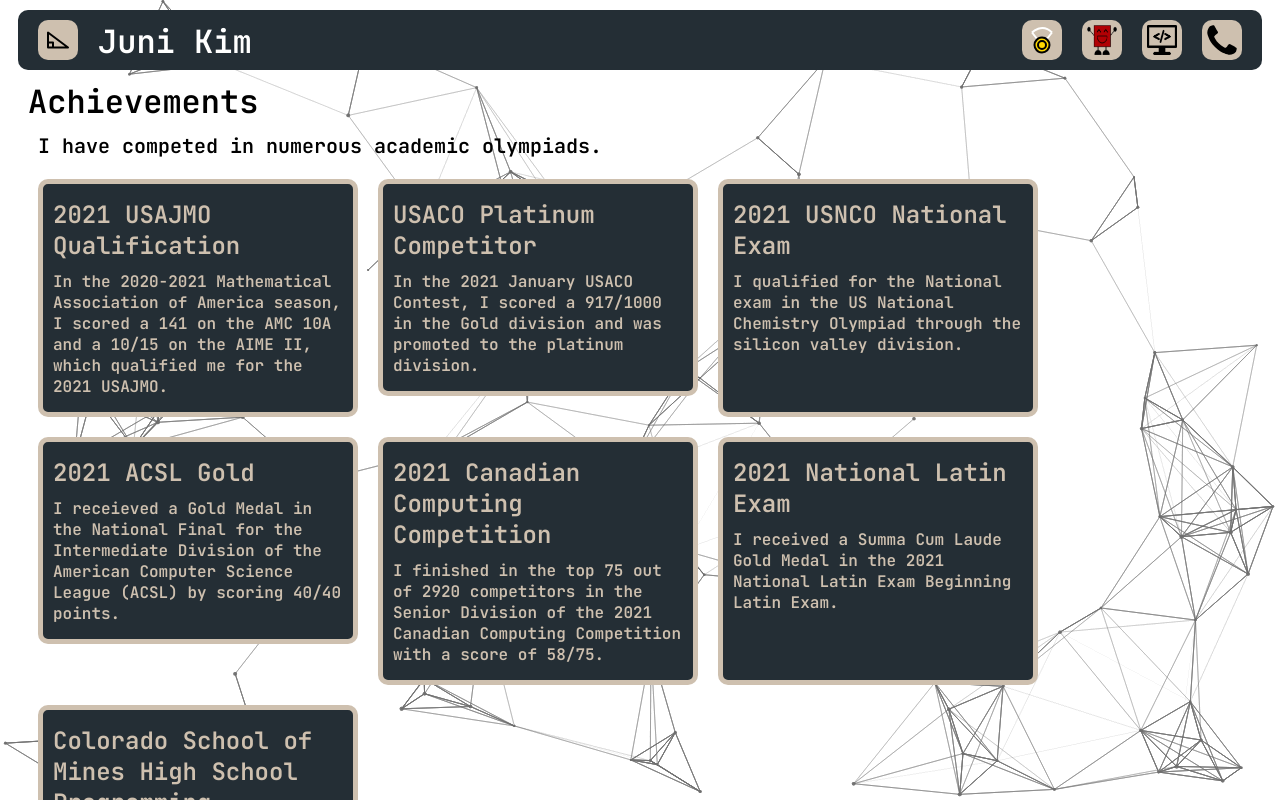
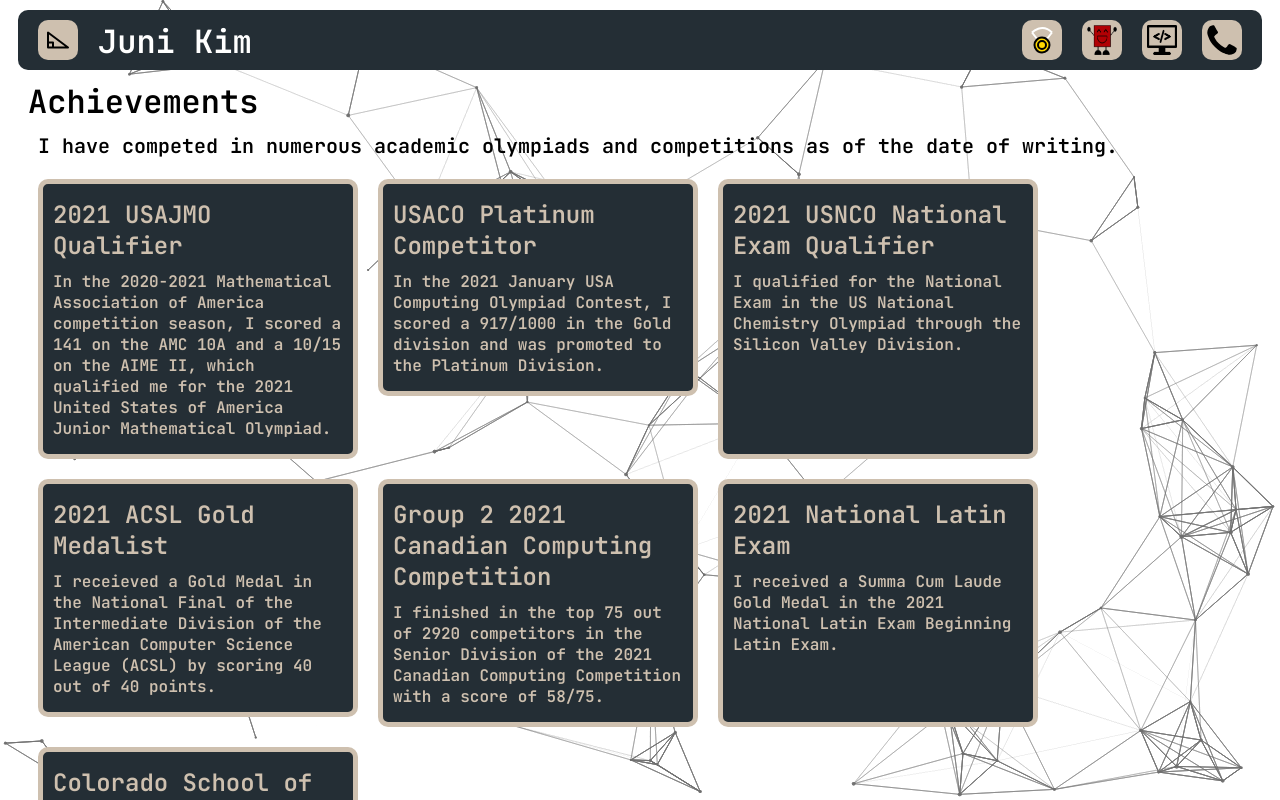
Before and after one commit to junikimm717/Personal-website, a React (Create React App) app: page /achievements in a window 1280 px wide. Shown: the top 800 px of the page. Built offline with nearby package versions, Linux system fonts and the light colour scheme.

Commit message:
Changed Achievements Page (caps)

```diff
--- a/src/content/Achievements.tsx
+++ b/src/content/Achievements.tsx
@@ -3,37 +3,41 @@
 
 const Achievements = () => (
   <Page title="Achievements">
-    <Description>I have competed in numerous academic olympiads.</Description>
+    <Description>
+      I have competed in numerous academic olympiads and competitions as of the
+      date of writing.
+    </Description>
     <CardGroup>
       <Card
-        title="2021 USAJMO Qualification"
+        title="2021 USAJMO Qualifier"
         href="https://www.maa.org/sites/default/files/pdf/AMC/usamo/2021/JMO%20List.pdf"
       >
-        In the 2020-2021 Mathematical Association of America season, I scored a
-        141 on the AMC 10A and a 10/15 on the AIME II, which qualified me for
-        the 2021 USAJMO.
+        In the 2020-2021 Mathematical Association of America competition season,
+        I scored a 141 on the AMC 10A and a 10/15 on the AIME II, which
+        qualified me for the 2021 United States of America Junior Mathematical
+        Olympiad.
       </Card>
       <Card
         title="USACO Platinum Competitor"
         href="http://usaco.org/current/data/jan21_gold_results.html"
       >
-        In the 2021 January USACO Contest, I scored a 917/1000 in the Gold
-        division and was promoted to the platinum division.
+        In the 2021 January USA Computing Olympiad Contest, I scored a 917/1000
+        in the Gold division and was promoted to the Platinum Division.
       </Card>
-      <Card title="2021 USNCO National Exam">
-        I qualified for the National exam in the US National Chemistry Olympiad
-        through the silicon valley division.
+      <Card title="2021 USNCO National Exam Qualifier">
+        I qualified for the National Exam in the US National Chemistry Olympiad
+        through the Silicon Valley Division.
       </Card>
       <Card
-        title="2021 ACSL Gold"
+        title="2021 ACSL Gold Medalist"
         href="https://www.scores.acsl.org/leaderboard/finals/i/g/"
       >
-        I receieved a Gold Medal in the National Final for the Intermediate
-        Division of the American Computer Science League (ACSL) by scoring 40/40
-        points.
+        I receieved a Gold Medal in the National Final of the Intermediate
+        Division of the American Computer Science League (ACSL) by scoring 40
+        out of 40 points.
       </Card>
       <Card
-        title="2021 Canadian Computing Competition"
+        title="Group 2 2021 Canadian Computing Competition"
         href="https://cemc.uwaterloo.ca/contests/past_contests/2021/2021CCCResults.pdf"
       >
         I finished in the top 75 out of 2920 competitors in the Senior Division
```
